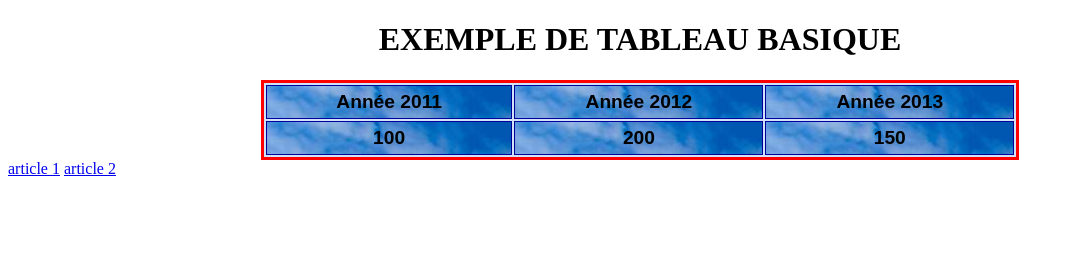
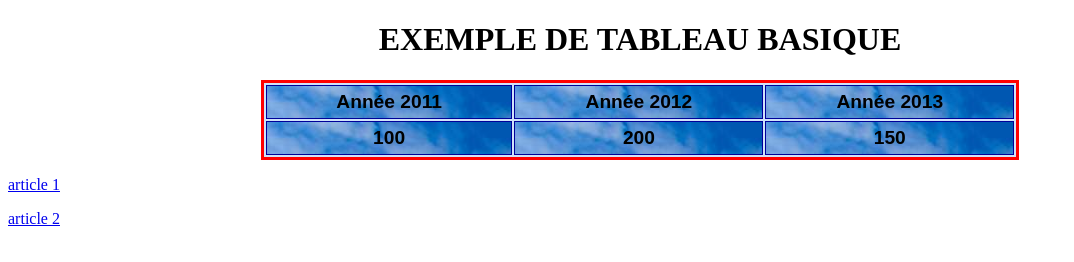
Before and after one commit to opneex/tp_css, a plain HTML site: page article3.html in a window 1280 px wide. Shown: the whole page, without its empty margins (0-1074 px from the left). Drawn offline with Linux system fonts and the light colour scheme.

Commit message:
Update article3.html

```diff
--- a/article3.html
+++ b/article3.html
@@ -25,7 +25,7 @@
 
 </table>
 
-<a href="index.html">article 1</a>
+<p><a href="index.html">article 1</a></p>
 <a href="article2.html">article 2</a>
 </body>
 </html>
```
